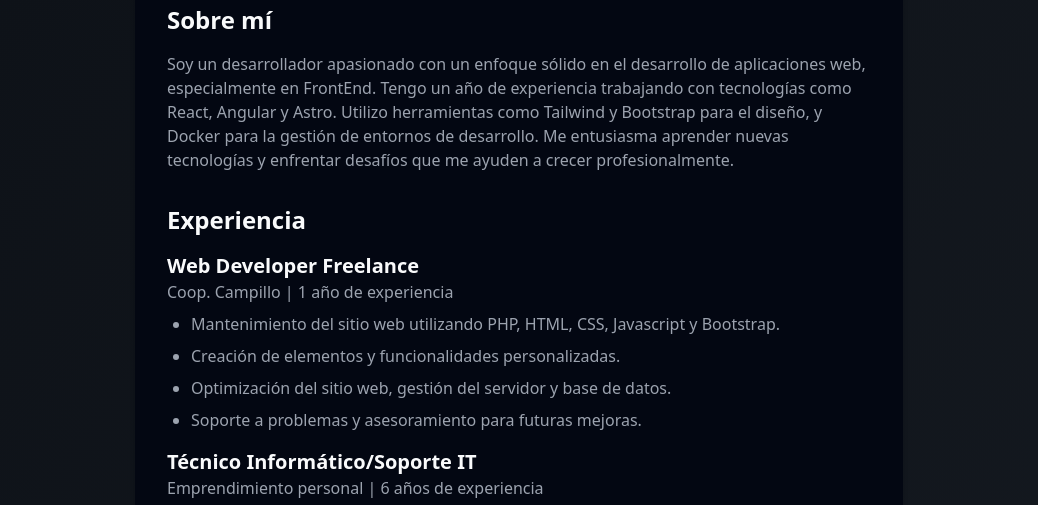
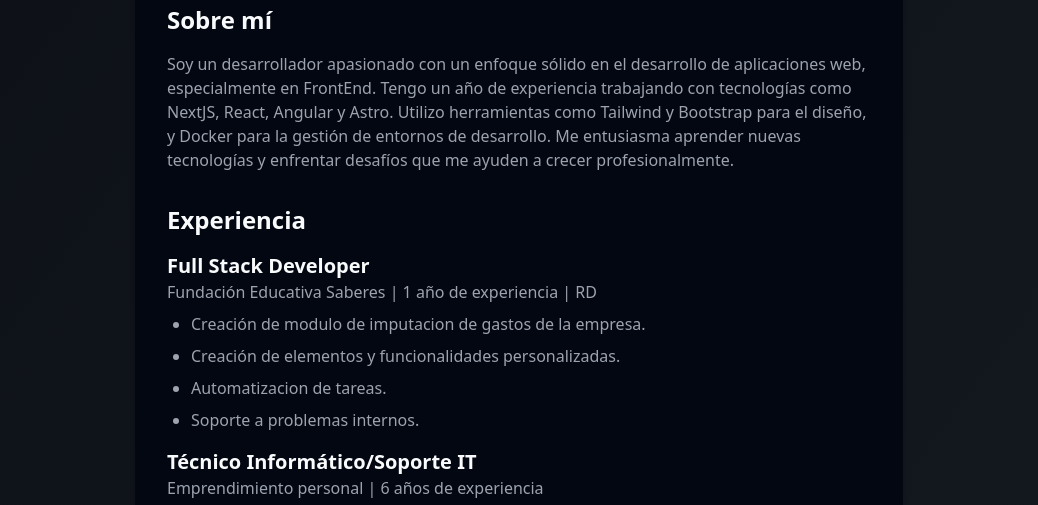
Before and after one commit to MaxiValfre/portfolio-dev, an Astro site: page /Cv in a window 1280 px wide. Shown: the part 216-721 px from the top of the page, without its empty margins (121-1159 px from the left). Built offline with nearby package versions, Linux system fonts and the light colour scheme; Astro itself is replaced by a stand-in of ours.

Commit message:
Actualizacion CV

```diff
--- a/src/pages/Cv.astro
+++ b/src/pages/Cv.astro
@@ -137,7 +137,7 @@ import Footer from "../components/Footer.astro";
         <p class="mt-4 text-gray-400">
           Soy un desarrollador apasionado con un enfoque sólido en el desarrollo
           de aplicaciones web, especialmente en FrontEnd. Tengo un año de
-          experiencia trabajando con tecnologías como React, Angular y Astro.
+          experiencia trabajando con tecnologías como NextJS, React, Angular y Astro.
           Utilizo herramientas como Tailwind y Bootstrap para el diseño, y
           Docker para la gestión de entornos de desarrollo. Me entusiasma
           aprender nuevas tecnologías y enfrentar desafíos que me ayuden a
@@ -149,16 +149,15 @@ import Footer from "../components/Footer.astro";
           <h2 class="text-2xl font-bold">Experiencia</h2>
           <div class="space-y-4 mt-4">
             <div>
-              <h3 class="text-xl font-semibold">Web Developer Freelance</h3>
-              <p class="text-gray-400">Coop. Campillo | 1 año de experiencia</p>
+              <h3 class="text-xl font-semibold">Full Stack Developer</h3>
+              <p class="text-gray-400">Fundación Educativa Saberes | 1 año de experiencia | RD</p>
               <ul class="list-disc pl-6 mt-2 space-y-2 text-gray-400">
                 <li>
-                  Mantenimiento del sitio web utilizando PHP, HTML, CSS,
-                  Javascript y Bootstrap.
+                  Creación de modulo de imputacion de gastos de la empresa.
                 </li>
                 <li>Creación de elementos y funcionalidades personalizadas.</li>
-                <li>Optimización del sitio web, gestión del servidor y base de datos.</li>
-                <li>Soporte a problemas y asesoramiento para futuras mejoras.</li>
+                <li>Automatizacion de tareas.</li>
+                <li>Soporte a problemas internos.</li>
               </ul>
             </div>
             <div>
```
